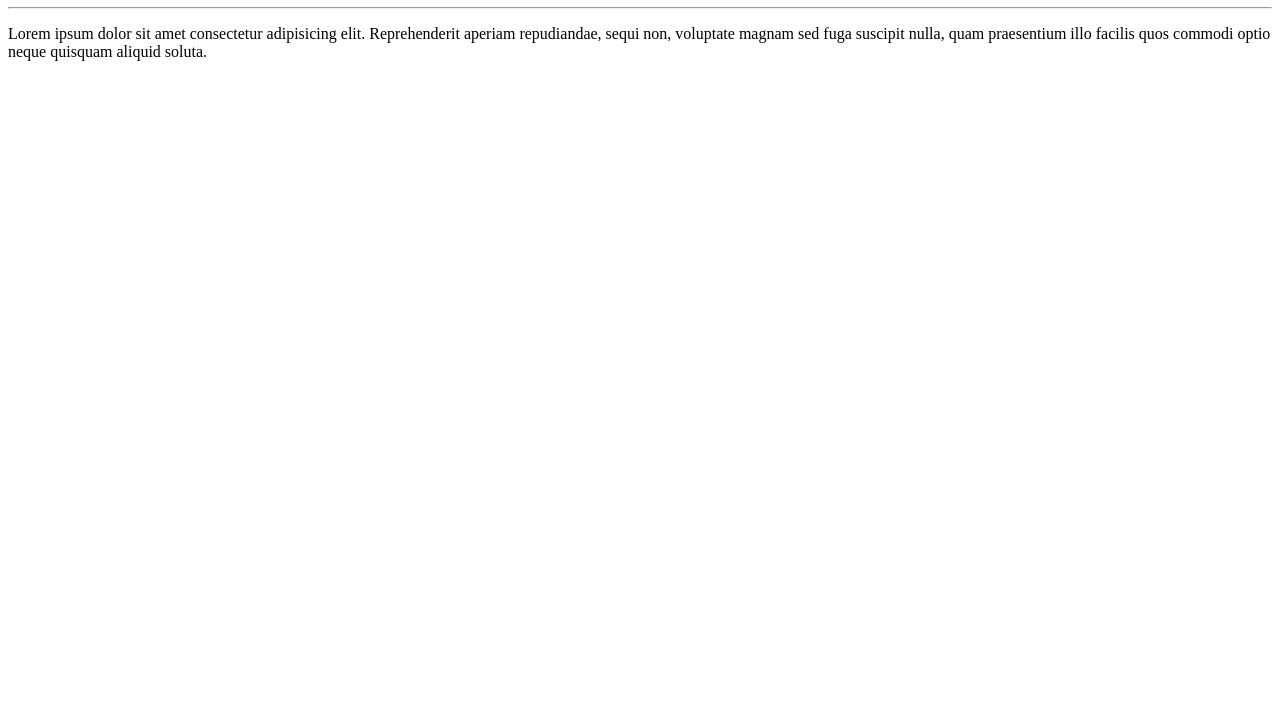
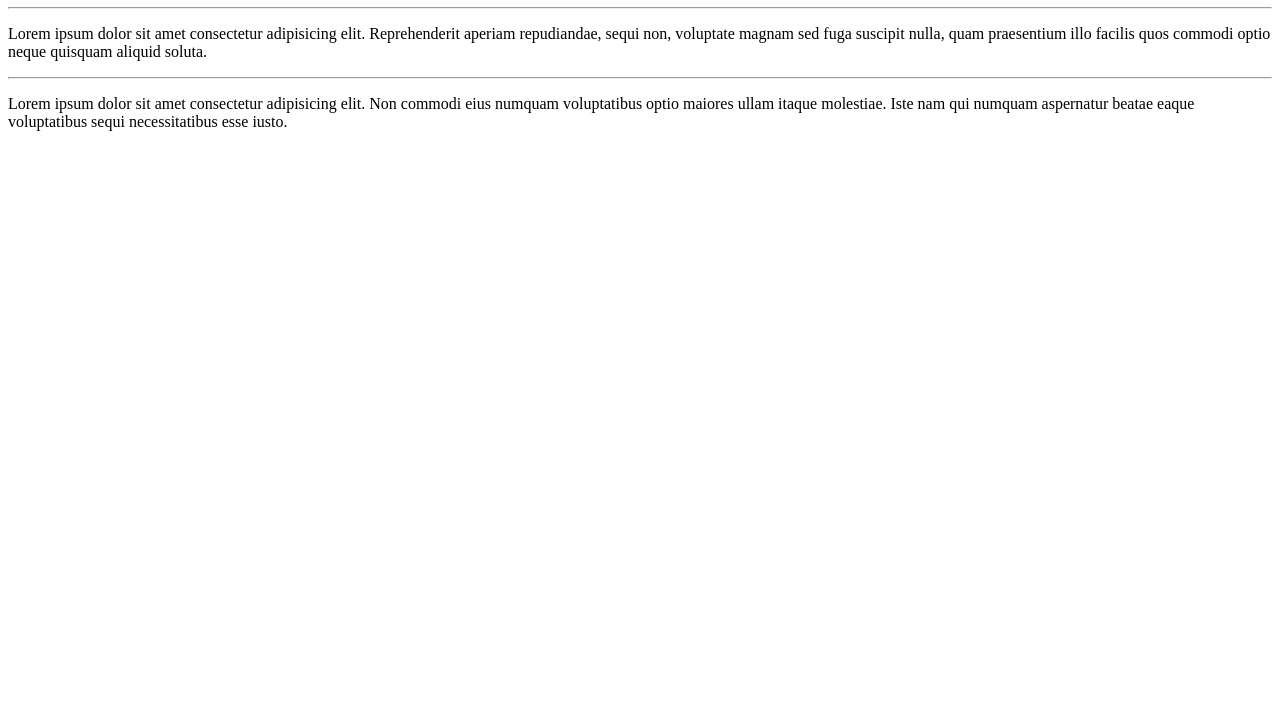
Before and after one commit to mathspin/Ola-Mundo, a plain HTML site: page site-exemplo/index.html in a window 1280 px wide. Shown: the part 73-800 px from the top of the page. Drawn offline with Linux system fonts and the light colour scheme.

Commit message:
Adicionando um segundo parágrafo

```diff
--- a/site-exemplo/index.html
+++ b/site-exemplo/index.html
@@ -10,5 +10,7 @@
     <h1>Olá, Mundo!</h1>
     <hr>
     <p>Lorem ipsum dolor sit amet consectetur adipisicing elit. Reprehenderit aperiam repudiandae, sequi non, voluptate magnam sed fuga suscipit nulla, quam praesentium illo facilis quos commodi optio neque quisquam aliquid soluta.</p>
+    <hr>
+    <p>Lorem ipsum dolor sit amet consectetur adipisicing elit. Non commodi eius numquam voluptatibus optio maiores ullam itaque molestiae. Iste nam qui numquam aspernatur beatae eaque voluptatibus sequi necessitatibus esse iusto.</p>
 </body>
 </html>
```
